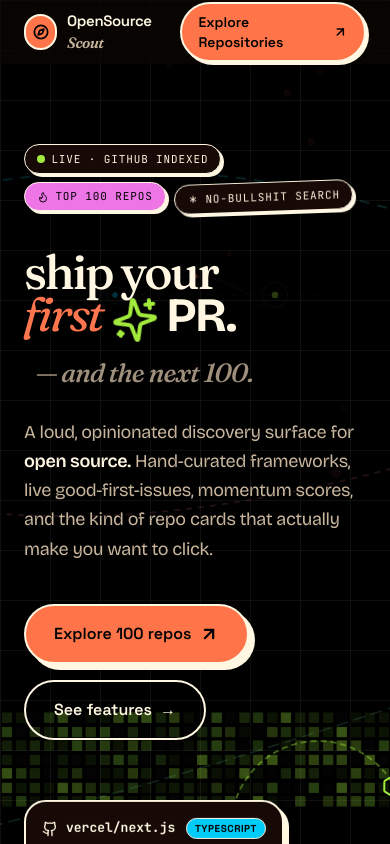
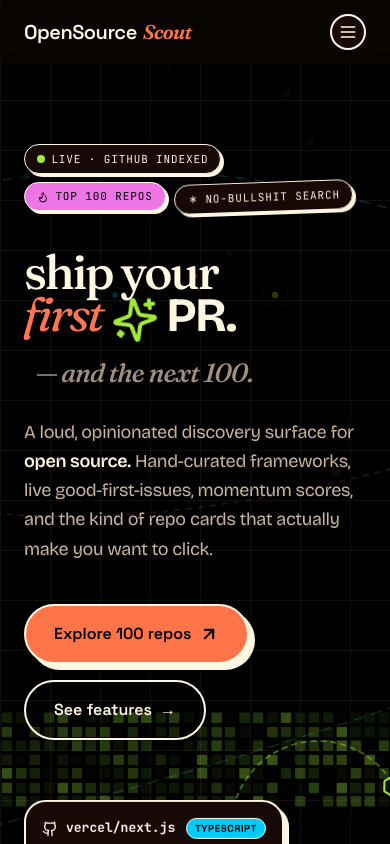
Before and after one commit to KrrishSR4/OpenSourceScout, a React (Vite) app: page / in a window 390 px wide. Shown: the top 844 px of the page. Built offline with nearby package versions, Linux system fonts and the light colour scheme.

Commit message:
added hamburger menu button for android devices

```diff
--- a/src/components/site/Navbar.tsx
+++ b/src/components/site/Navbar.tsx
@@ -1,6 +1,7 @@
 import { Link } from "@tanstack/react-router";
-import { motion, useScroll, useTransform } from "framer-motion";
-import { Compass, ArrowUpRight } from "lucide-react";
+import { motion, useScroll, useTransform, AnimatePresence } from "framer-motion";
+import { Compass, ArrowUpRight, Menu, X } from "lucide-react";
+import { useState } from "react";
 
 const links = [
   { to: "/", label: "Home" },
@@ -14,6 +15,7 @@ export function Navbar() {
   const { scrollY } = useScroll();
   const bg = useTransform(scrollY, [0, 120], ["rgba(20,12,8,0.35)", "rgba(20,12,8,0.78)"]);
   const borderOpacity = useTransform(scrollY, [0, 120], [0, 1]);
+  const [isOpen, setIsOpen] = useState(false);
 
   return (
     <motion.header
@@ -25,21 +27,16 @@ export function Navbar() {
         className="pointer-events-none absolute inset-x-0 bottom-0 h-px bg-border"
       />
       <div className="mx-auto flex h-16 max-w-7xl items-center justify-between px-6">
-        <Link to="/" className="group flex items-center gap-2.5">
-          <motion.span
-            whileHover={{ rotate: 90, scale: 1.08 }}
-            transition={{ type: "spring", stiffness: 220, damping: 12 }}
-            className="relative grid h-9 w-9 place-items-center rounded-xl text-[var(--color-background)] border-2 border-ink"
-            style={{ background: "var(--color-accent)" }}
-          >
-            <Compass className="h-4 w-4" strokeWidth={2.6} />
-            <span className="pointer-events-none absolute -inset-0.5 rounded-xl opacity-0 transition-opacity group-hover:opacity-100" style={{ boxShadow: "0 0 0 2px var(--color-accent-2)" }} />
-          </motion.span>
-          <span className="text-[15px] font-semibold tracking-tight text-ink">
-            OpenSource <span className="font-display italic text-muted-foreground">Scout</span>
+        <Link to="/" className="group flex items-center" onClick={() => setIsOpen(false)}>
+          <span className="text-xl sm:text-2xl font-semibold tracking-tight font-sans text-ink">
+            OpenSource
+            <span className="ml-1.5 font-display font-semibold italic text-accent transition-colors duration-300 group-hover:text-accent-2">
+              Scout
+            </span>
           </span>
         </Link>
 
+        {/* Desktop Navigation Links */}
         <nav className="hidden items-center gap-1 md:flex">
           {links.map((l) => (
             <Link
@@ -55,15 +52,62 @@ export function Navbar() {
           ))}
         </nav>
 
+        {/* Explore Repositories button - Hidden on mobile/tablets (< md) */}
         <Link
           to="/explore"
-          className="group relative inline-flex items-center gap-2 overflow-hidden rounded-full border-2 border-ink bg-[var(--color-accent)] px-4 py-2 text-sm font-semibold text-[var(--color-background)] transition-transform hover:-translate-y-0.5 hover:rotate-[-1deg]"
+          className="group relative hidden md:inline-flex items-center gap-2 overflow-hidden rounded-full border-2 border-ink bg-[var(--color-accent)] px-4 py-2 text-sm font-semibold text-[var(--color-background)] transition-transform hover:-translate-y-0.5 hover:rotate-[-1deg]"
           style={{ boxShadow: "3px 3px 0 0 var(--color-ink)" }}
         >
           <span className="relative z-10">Explore Repositories</span>
           <ArrowUpRight className="relative z-10 h-4 w-4 transition-transform group-hover:translate-x-0.5 group-hover:-translate-y-0.5" strokeWidth={2.5} />
         </Link>
+
+        {/* Hamburger Menu Button - Visible on mobile/tablets (< md) */}
+        <button
+          onClick={() => setIsOpen(!isOpen)}
+          className="flex h-9 w-9 items-center justify-center rounded-xl border-2 border-ink bg-surface text-ink md:hidden transition-transform active:scale-95"
+          aria-label="Toggle menu"
+        >
+          {isOpen ? <X className="h-5 w-5" /> : <Menu className="h-5 w-5" />}
+        </button>
       </div>
+
+      {/* Mobile Drawer Navigation overlay */}
+      <AnimatePresence>
+        {isOpen && (
+          <motion.div
+            initial={{ opacity: 0, height: 0 }}
+            animate={{ opacity: 1, height: "auto" }}
+            exit={{ opacity: 0, height: 0 }}
+            transition={{ duration: 0.25, ease: "easeInOut" }}
+            className="absolute left-0 right-0 top-16 overflow-hidden border-b border-border bg-[var(--color-background)]/98 backdrop-blur-2xl md:hidden"
+          >
+            <div className="flex flex-col gap-4 px-6 py-6 border-t border-border/50">
+              {links.map((l) => (
+                <Link
+                  key={l.to}
+                  to={l.to}
+                  onClick={() => setIsOpen(false)}
+                  className="text-base font-semibold text-muted-foreground transition-colors hover:text-ink py-1"
+                  activeProps={{ className: "text-base font-bold text-[var(--color-accent-2)] py-1" }}
+                  activeOptions={{ exact: true }}
+                >
+                  {l.label}
+                </Link>
+              ))}
+              <div className="my-2 h-px bg-border/50" />
+              <Link
+                to="/explore"
+                onClick={() => setIsOpen(false)}
+                className="group relative flex items-center justify-center gap-2 rounded-xl border-2 border-ink bg-[var(--color-accent)] py-3 text-sm font-bold text-[var(--color-background)] shadow-[4px_4px_0_0_var(--color-ink)]"
+              >
+                <span>Explore Repositories</span>
+                <ArrowUpRight className="h-4 w-4 transition-transform group-hover:translate-x-0.5 group-hover:-translate-y-0.5" strokeWidth={2.5} />
+              </Link>
+            </div>
+          </motion.div>
+        )}
+      </AnimatePresence>
     </motion.header>
   );
 }
```
